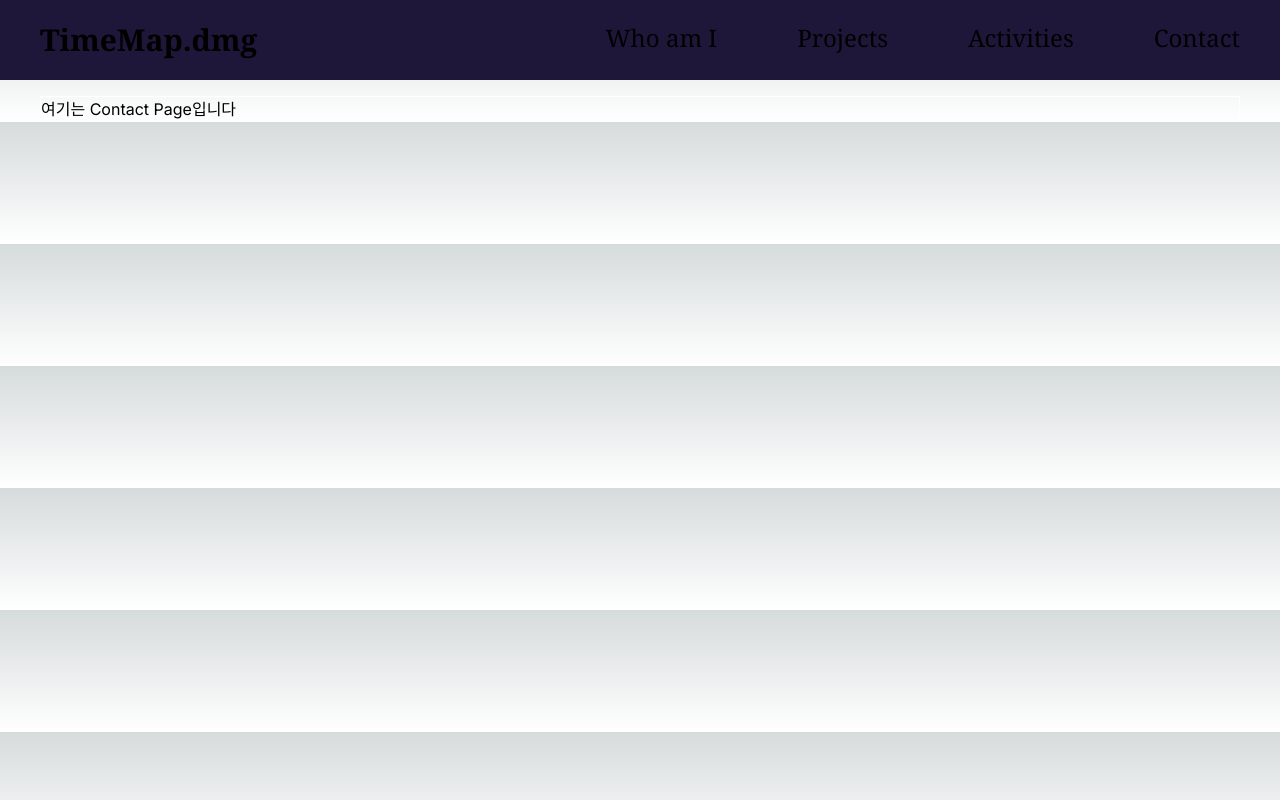
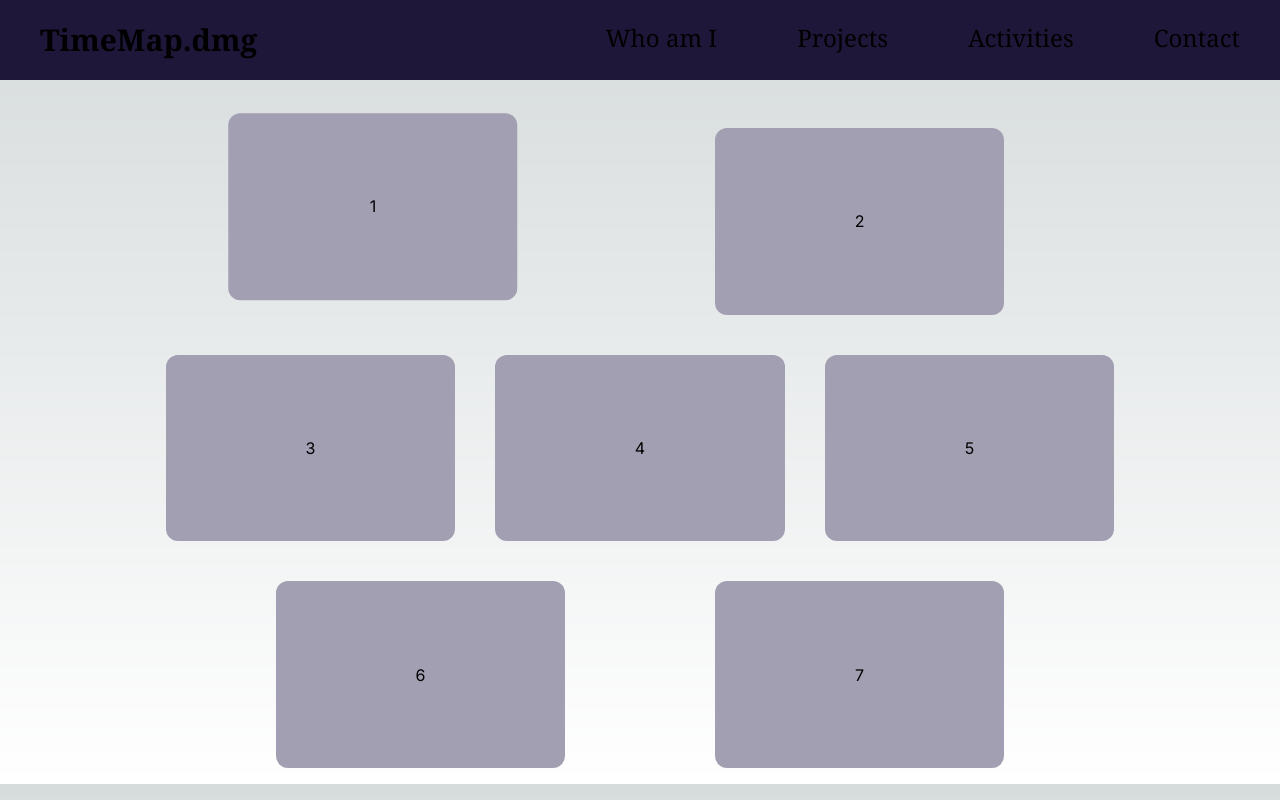
Before and after one commit to TMInstaller/time-map-dmg, a Next.js app: page /contact in a window 1280 px wide. Built offline with nearby package versions, Linux system fonts and the light colour scheme.

Commit message:
기능 구현

```diff
--- a/src/app/(info)/contact/page.tsx
+++ b/src/app/(info)/contact/page.tsx
@@ -1,10 +1,50 @@
 import withLayout from '@/hoc/withLayout'
 
 const Contact: React.FC = () => {
+  const orbitClass = 'animate-orbit'
+
   return (
     <div className='flex flex-col items-center'>
-      <div className='max-w-content w-full mt-4'>
-        <div className='border border-white'>여기는 Contact Page입니다</div>
+      <div className='max-w-content w-full mt-8'>
+        <div className='grid grid-cols-11 grid-rows-3 h-[84vh] gap-2'>
+          <div className={`col-start-3 col-end-6 row-start-1 row-end-2 p-4 ${orbitClass}`}>
+            <div className='h-full bg-background-box grid justify-center items-center rounded-xl'>
+              1
+            </div>
+          </div>
+          <div className='col-start-7 col-end-10 row-start-1 row-end-2 p-4'>
+            <div className='h-full bg-background-box grid justify-center items-center rounded-xl'>
+              2
+            </div>
+          </div>
+
+          <div className='col-start-2 col-end-5 row-start-2 row-end-3 p-4'>
+            <div className='h-full bg-background-box grid justify-center items-center rounded-xl'>
+              3
+            </div>
+          </div>
+          <div className='col-start-5 col-end-8 row-start-2 row-end-3 p-4'>
+            <div className='h-full bg-background-box grid justify-center items-center rounded-xl'>
+              4
+            </div>
+          </div>
+          <div className='col-start-8 col-end-11 row-start-2 row-end-3 p-4'>
+            <div className='h-full bg-background-box grid justify-center items-center rounded-xl'>
+              5
+            </div>
+          </div>
+
+          <div className='col-start-3 col-end-6 row-start-3 row-end-4 p-4'>
+            <div className='h-full bg-background-box grid justify-center items-center rounded-xl'>
+              6
+            </div>
+          </div>
+          <div className='col-start-7 col-end-10 row-start-3 row-end-4 p-4'>
+            <div className='h-full bg-background-box grid justify-center items-center rounded-xl'>
+              7
+            </div>
+          </div>
+        </div>
       </div>
     </div>
   )
--- /dev/null
+++ b/src/app/(info)/projectDetail/page.tsx
@@ -0,0 +1,13 @@
+import withLayout from '@/hoc/withLayout'
+
+const projectDetail = () => {
+  return (
+    <div className='flex flex-col items-center'>
+      <div className='max-w-content w-full mt-4'>
+        <div className='border border-white'>여기는 Project Detail Page입니다</div>
+      </div>
+    </div>
+  )
+}
+
+export default withLayout(projectDetail)
--- a/src/app/(info)/projects/page.tsx
+++ b/src/app/(info)/projects/page.tsx
@@ -13,10 +13,8 @@ const Projects: React.FC = () => {
           className='col-start-1 col-end-3 border text-sm rounded-lg block w-full p-2.5 bg-gray-700 border-gray-600 placeholder-gray-400 text-white focus:ring-blue-500 focus:border-blue-500'
         >
           <option selected>Categories</option>
-          <option value='US'>United States</option>
-          <option value='CA'>Canada</option>
-          <option value='FR'>France</option>
-          <option value='DE'>Germany</option>
+          <option value='Web'>Web</option>
+          <option value='Mobile'>Mobile</option>
         </select>
         <select
           id='sort'
@@ -24,7 +22,7 @@ const Projects: React.FC = () => {
         >
           <option selected>Sort By</option>
           <option value='recentASC'>Recent ASC</option>
-          <option value='recentDESC'>Recebt DESC</option>
+          <option value='recentDESC'>Recent DESC</option>
           <option value='alphabeticASC'>Alphabetic ASC</option>
           <option value='alphabeticDESC'>Alphabetic DESC</option>
         </select>
@@ -52,7 +50,7 @@ const Projects: React.FC = () => {
               type='search'
               id='default-search'
               className='block w-full p-4 ps-10 text-sm text-gray-900 border border-gray-300 rounded-lg bg-gray-50 focus:ring-blue-500 focus:border-blue-500 dark:bg-gray-700 dark:border-gray-600 dark:placeholder-gray-400 dark:text-white dark:focus:ring-blue-500 dark:focus:border-blue-500'
-              placeholder='Search Mockups, Logos...'
+              placeholder='Search Projects...'
               required
             />
             <button
--- a/src/components/info/MainProjectInfo.tsx
+++ b/src/components/info/MainProjectInfo.tsx
@@ -58,9 +58,11 @@ const MainProjectInfo = () => {
                 </Link>
               </div>
             </div>
-            <div className='border border-white w-full h-24 flex justify-center items-center rounded-lg bg-background-boxlight hover:scale-105'>
-              <div className='text-2xl font-bold text-background-light'>상세보기</div>
-            </div>
+            <Link href='/projectDetail'>
+              <div className='border border-white w-full h-24 flex justify-center items-center rounded-lg bg-background-boxlight hover:scale-105'>
+                <div className='text-2xl font-bold text-background-light'>상세보기</div>
+              </div>
+            </Link>
           </div>
         </div>
       </div>
--- a/tailwind.config.ts
+++ b/tailwind.config.ts
@@ -27,9 +27,18 @@ const config: Config = {
           '0%': { transform: 'translateX(-100%)', opacity: '0' },
           '100%': { transform: 'translateX(0)', opacity: '1' },
         },
+        orbit: {
+          '0%': {
+            transform: 'rotate(0deg) translateX(50px) rotate(0deg)',
+          },
+          '100%': {
+            transform: 'rotate(360deg) translateX(50px) rotate(-360deg)',
+          },
+        },
       },
       animation: {
         'slide-in': 'slideIn 0.5s ease-out forwards',
+        orbit: 'orbit 10s linear infinite',
       },
     },
   },
```
